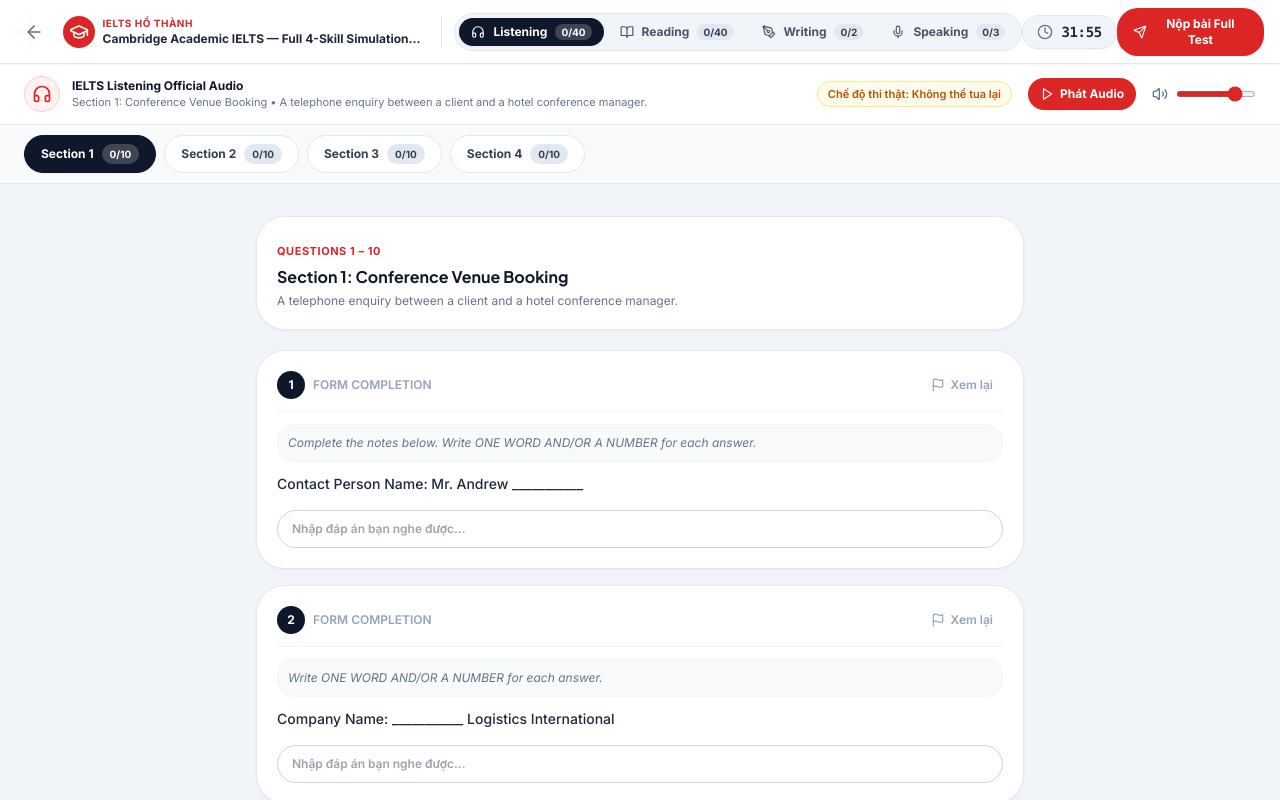
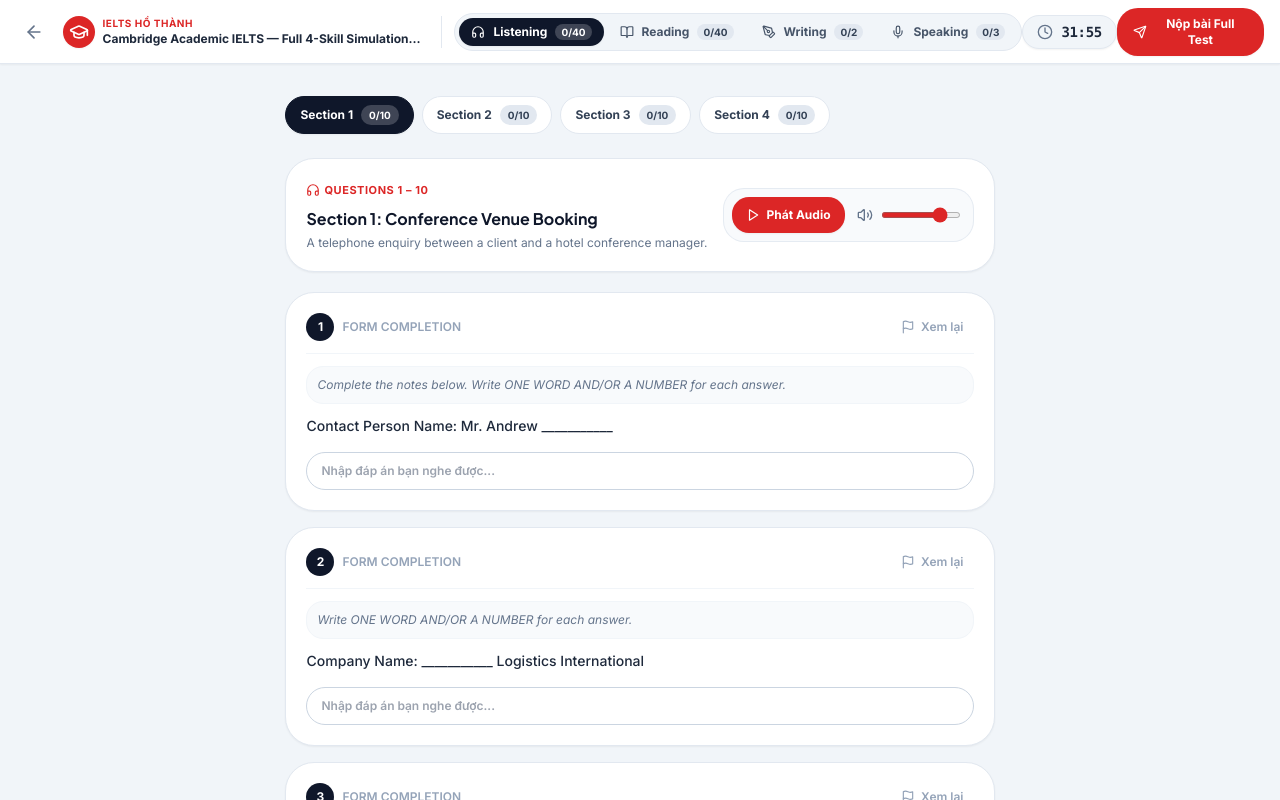
Before and after one commit to rifujin123/ielts-lms, a React (Vite) app: page /exam in a window 1280 px wide. Built offline with nearby package versions, Linux system fonts and the light colour scheme.

Commit message:
fix(listening): embed audio player inside section header card within max-w-3xl container

```diff
--- a/src/features/exam-runner/components/ListeningRunner.tsx
+++ b/src/features/exam-runner/components/ListeningRunner.tsx
@@ -27,31 +27,65 @@
   const [startQ, endQ] = currentSection.questionRange
 
   return (
-    <div className="flex h-full flex-col overflow-hidden bg-slate-100">
-      {/* ── Top Locked Audio Player Bar ───────────────────────────── */}
-      <div className="flex items-center justify-between border-b border-slate-200 bg-white px-6 py-3 shadow-xs">
-        <div className="flex items-center gap-3">
-          <div className="flex h-9 w-9 items-center justify-center rounded-xl bg-red-50 text-red-600 border border-red-200">
-            <Headphones className="h-5 w-5" strokeWidth={2} />
-          </div>
-          <div>
-            <div className="text-xs font-bold text-slate-900">IELTS Listening Official Audio</div>
-            <div className="text-[11px] text-slate-500">
-              {currentSection.title} • {currentSection.scenario}
-            </div>
-          </div>
+    <div className="flex h-full flex-col overflow-y-auto bg-slate-100 p-6 md:p-8 custom-scrollbar">
+      <div className="mx-auto max-w-3xl space-y-5">
+        {/* ── Section Navigation Tabs ───────────────────────────────── */}
+        <div className="flex items-center gap-2 overflow-x-auto pb-1">
+          {skillData.sections.map((sec, idx) => {
+            const isActive = activeSectionIndex === idx
+            const [s, e] = sec.questionRange
+            let answeredCount = 0
+            for (let i = s; i <= e; i++) {
+              if (listeningAnswers[i] && listeningAnswers[i].trim() !== '') {
+                answeredCount++
+              }
+            }
+            const totalInSec = e - s + 1
+
+            return (
+              <button
+                key={sec.sectionNumber}
+                type="button"
+                onClick={() => setActiveSectionIndex(idx)}
+                className={`btn-interactive flex items-center gap-2 rounded-xl px-3.5 py-2 text-xs font-bold transition-all border ${
+                  isActive
+                    ? 'border-slate-900 bg-slate-900 text-white shadow-xs'
+                    : 'border-slate-200 bg-white text-slate-700 hover:bg-slate-50'
+                }`}
+              >
+                <span>Section {sec.sectionNumber}</span>
+                <span
+                  className={`rounded-full px-2 py-0.5 text-[10px] ${
+                    isActive ? 'bg-white/20 text-white' : 'bg-slate-200 text-slate-700'
+                  }`}
+                >
+                  {answeredCount}/{totalInSec}
+                </span>
+              </button>
+            )
+          })}
         </div>
 
-        {/* Audio controls (Play/Pause, volume slider, locked notice) */}
-        <div className="flex items-center gap-4">
-          <div className="hidden sm:flex items-center gap-2 rounded-lg bg-amber-50 px-2.5 py-1 text-[11px] font-semibold text-amber-700 border border-amber-200">
-            <span>Chế độ thi thật: Không thể tua lại</span>
+        {/* ── Integrated Section Header Card with Audio Player ───────── */}
+        <div className="rounded-2xl border border-slate-200 bg-white p-5 shadow-xs">
+          <div className="flex flex-col sm:flex-row sm:items-center justify-between gap-4">
+            <div>
+              <span className="inline-flex items-center gap-1 text-[11px] font-bold uppercase tracking-wider text-red-600">
+                <Headphones className="h-3.5 w-3.5" />
+                <span>
+                  Questions {startQ} – {endQ}
+                </span>
+              </span>
+              <h3 className="text-base font-bold text-slate-900 mt-1">{currentSection.title}</h3>
+              <p className="text-xs text-slate-500 mt-1">{currentSection.scenario}</p>
             </div>
 
+            {/* Audio Controls Embedded Inside the Section Card */}
+            <div className="flex items-center gap-3 rounded-xl bg-slate-50 p-2 border border-slate-200/80 self-start sm:self-auto shadow-2xs">
               <button
                 type="button"
                 onClick={() => setIsPlaying(!isPlaying)}
-            className="btn-interactive flex h-8 items-center gap-1.5 rounded-lg bg-red-600 px-3 text-xs font-bold text-white hover:bg-red-700 shadow-xs"
+                className="btn-interactive flex h-9 items-center gap-1.5 rounded-lg bg-red-600 px-3.5 text-xs font-bold text-white hover:bg-red-700 shadow-xs active:scale-95 transition-all"
               >
                 {isPlaying ? (
                   <>
@@ -64,7 +98,7 @@
                 )}
               </button>
 
-          <div className="flex items-center gap-2">
+              <div className="flex items-center gap-2 pr-1">
                 <button
                   type="button"
                   onClick={() => setIsMuted(!isMuted)}
@@ -87,58 +121,11 @@
                     setIsMuted(false)
                   }}
                   aria-label="Điều chỉnh âm lượng"
-              className="h-1.5 w-20 cursor-pointer accent-red-600"
+                  className="h-1.5 w-16 sm:w-20 cursor-pointer accent-red-600"
                 />
               </div>
             </div>
           </div>
-
-      {/* ── Section Navigation Tabs ───────────────────────────────── */}
-      <div className="flex items-center gap-2 border-b border-slate-200 bg-slate-50 px-6 py-2.5">
-        {skillData.sections.map((sec, idx) => {
-          const isActive = activeSectionIndex === idx
-          const [s, e] = sec.questionRange
-          let answeredCount = 0
-          for (let i = s; i <= e; i++) {
-            if (listeningAnswers[i] && listeningAnswers[i].trim() !== '') {
-              answeredCount++
-            }
-          }
-          const totalInSec = e - s + 1
-
-          return (
-            <button
-              key={sec.sectionNumber}
-              type="button"
-              onClick={() => setActiveSectionIndex(idx)}
-              className={`btn-interactive flex items-center gap-2 rounded-xl px-4 py-2 text-xs font-bold transition-all border ${
-                isActive
-                  ? 'border-slate-900 bg-slate-900 text-white shadow-xs'
-                  : 'border-slate-200 bg-white text-slate-700 hover:bg-slate-100'
-              }`}
-            >
-              <span>Section {sec.sectionNumber}</span>
-              <span
-                className={`rounded-full px-2 py-0.5 text-[10px] ${
-                  isActive ? 'bg-white/20 text-white' : 'bg-slate-200 text-slate-700'
-                }`}
-              >
-                {answeredCount}/{totalInSec}
-              </span>
-            </button>
-          )
-        })}
-      </div>
-
-      {/* ── Questions Body ────────────────────────────────────────── */}
-      <div className="flex-1 overflow-y-auto p-6 md:p-8 custom-scrollbar">
-        <div className="mx-auto max-w-3xl space-y-5">
-          <div className="rounded-2xl border border-slate-200 bg-white p-5 shadow-xs">
-            <span className="text-[11px] font-bold uppercase tracking-wider text-red-600">
-              Questions {startQ} – {endQ}
-            </span>
-            <h3 className="text-base font-bold text-slate-900 mt-1">{currentSection.title}</h3>
-            <p className="text-xs text-slate-500 mt-1">{currentSection.scenario}</p>
         </div>
 
         {/* Questions Renderers */}
@@ -233,8 +220,7 @@
                     <div className="flex items-center gap-1.5 font-bold text-slate-800 mb-1">
                       <CheckCircle2 className="h-4 w-4 text-emerald-600" />
                       <span>
-                          Đáp án đúng:{' '}
-                          <strong className="text-emerald-700">{q.correctAnswer}</strong>
+                        Đáp án đúng: <strong className="text-emerald-700">{q.correctAnswer}</strong>
                       </span>
                     </div>
                     <p className="text-slate-600">{q.explanation}</p>
@@ -246,6 +232,5 @@
         </div>
       </div>
     </div>
-    </div>
   )
 }
```
Lines whose indentation alone changed are shown as unchanged.
